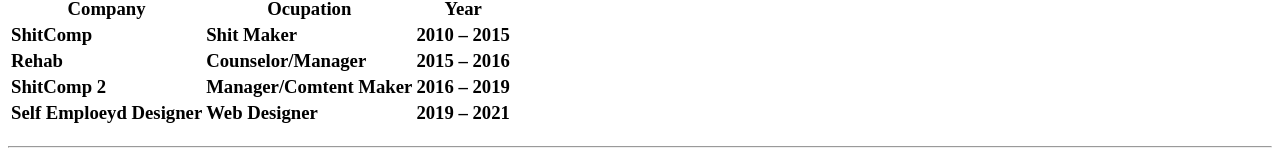
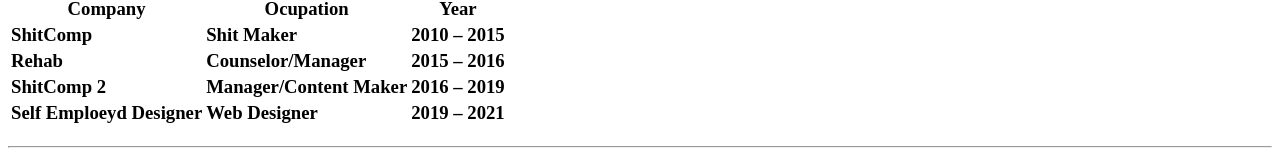
Before and after one commit to doobec101/firstattempthtml, a plain HTML site: page index.html in a window 1280 px wide. Shown: the part 744-909 px from the top of the page. Drawn offline with Linux system fonts and the light colour scheme.

Commit message:
Add files via upload

```diff
--- a/index.html
+++ b/index.html
@@ -46,7 +46,7 @@
             </tr>
             <tr>
                 <td>ShitComp 2</td>
-                <td>Manager/Comtent Maker</td>
+                <td>Manager/Content Maker</td>
                 <td>2016 – 2019</td>
             </tr>
             <tr>
@@ -85,6 +85,5 @@
         <br>
         <input type="submit" value="Push to talk">
     </form>
-
 </body>
 </html>
```
